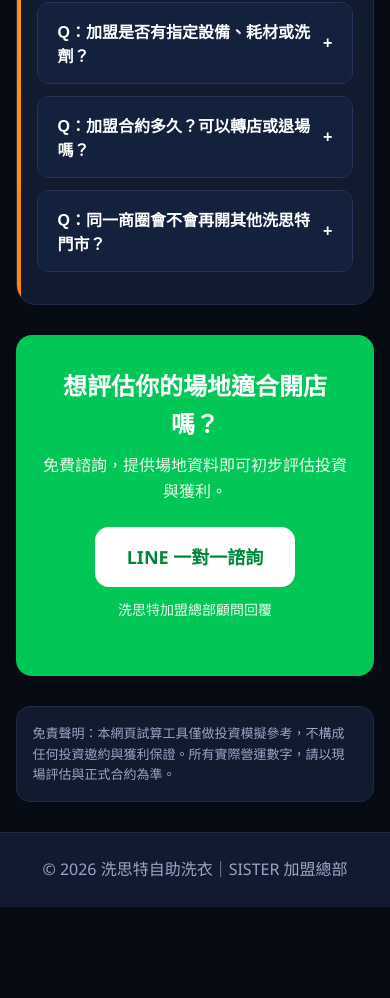
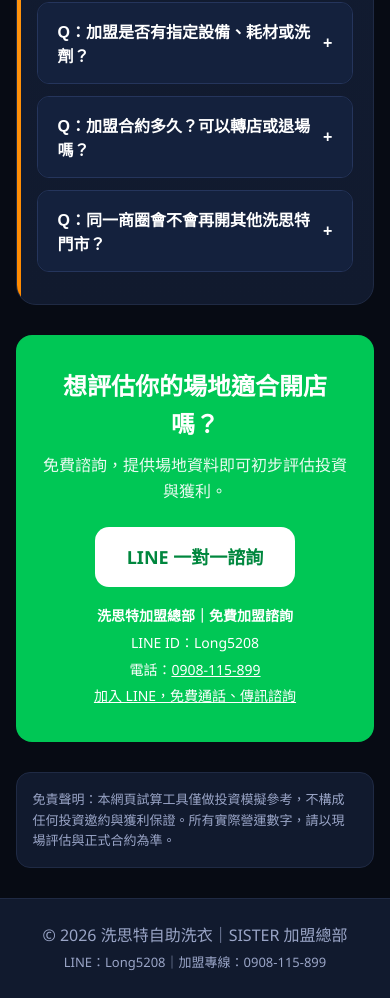
Before and after one commit to boy721-cloud/xiste-vercel-v2, a website: page index.html in a window 390 px wide. Shown: the part 8714-9712 px from the top of the page. Before the commit the page ends 9621 px from the top, so only its background shows below. Drawn offline with Linux system fonts and the light colour scheme.

Commit message:
Add LINE ID and phone contact details to bottom CTA and footer

```diff
--- a/index.html
+++ b/index.html
@@ -666,7 +666,12 @@
     <h3>想評估你的場地適合開店嗎？</h3>
     <p>免費諮詢，提供場地資料即可初步評估投資與獲利。</p>
     <a href="https://line.me/ti/p/OtHSgi9biU" target="_blank" rel="noopener noreferrer" class="cta-link">LINE 一對一諮詢</a>
-    <p style="margin-top:12px;font-size:14px;">洗思特加盟總部顧問回覆</p>
+    <div style="margin-top:16px;font-size:14px;line-height:1.9;">
+      <strong>洗思特加盟總部｜免費加盟諮詢</strong><br>
+      LINE ID：Long5208<br>
+      電話：<a href="tel:0908115899" style="color:inherit;text-decoration:underline;">0908-115-899</a><br>
+      <a href="https://line.me/ti/p/OtHSgi9biU" target="_blank" rel="noopener noreferrer" style="color:inherit;text-decoration:underline;">加入 LINE，免費通話、傳訊諮詢</a>
+    </div>
   </div>
 
   <div class="disclaimer">
@@ -674,7 +679,7 @@
   </div>
 </div>
 
-<footer>© 2026 洗思特自助洗衣｜SISTER 加盟總部</footer>
+<footer>© 2026 洗思特自助洗衣｜SISTER 加盟總部<br><span style="font-size:13px;">LINE：Long5208｜加盟專線：0908-115-899</span></footer>
 
 <script>
 // QA展開收合
```
